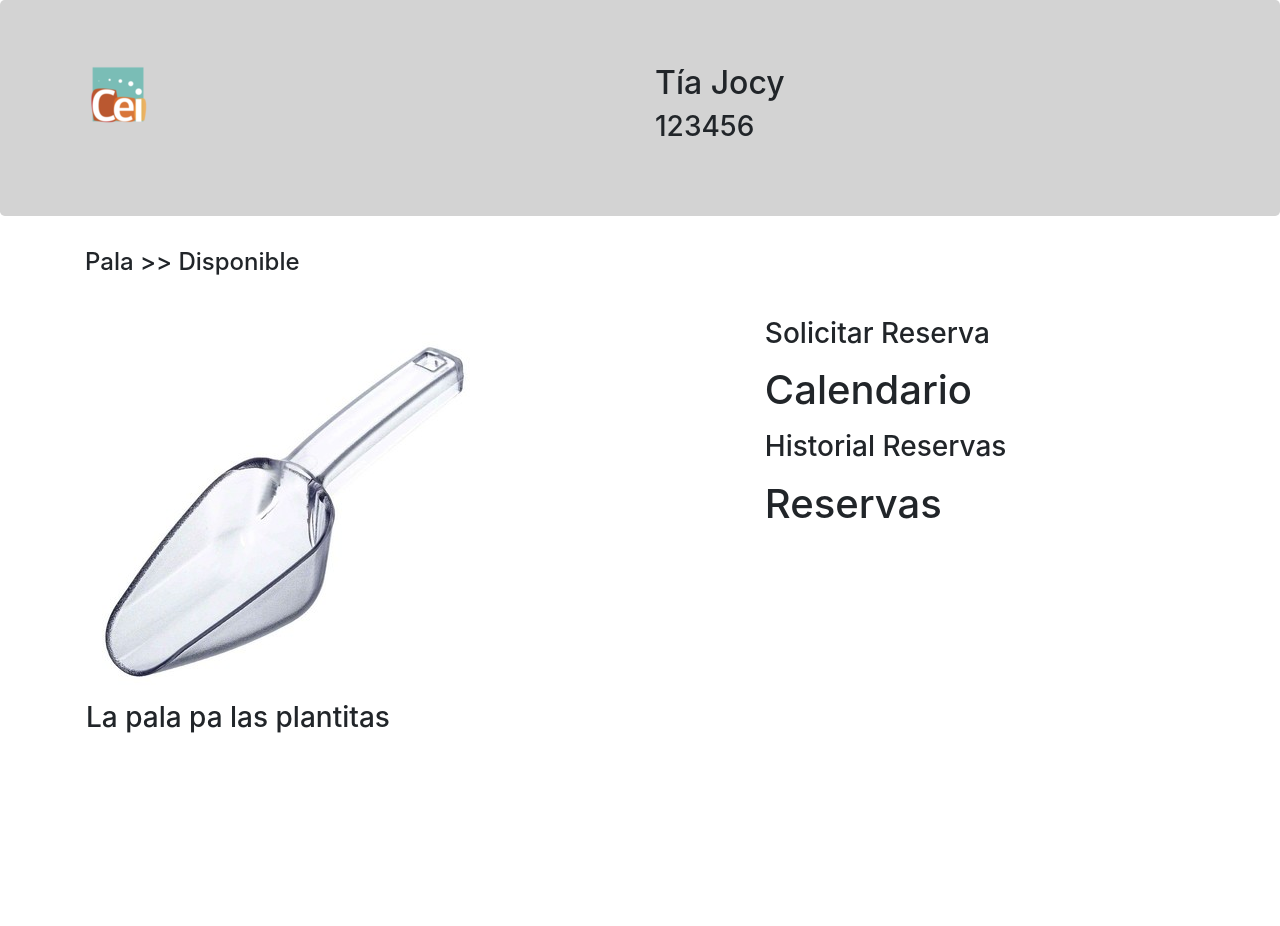
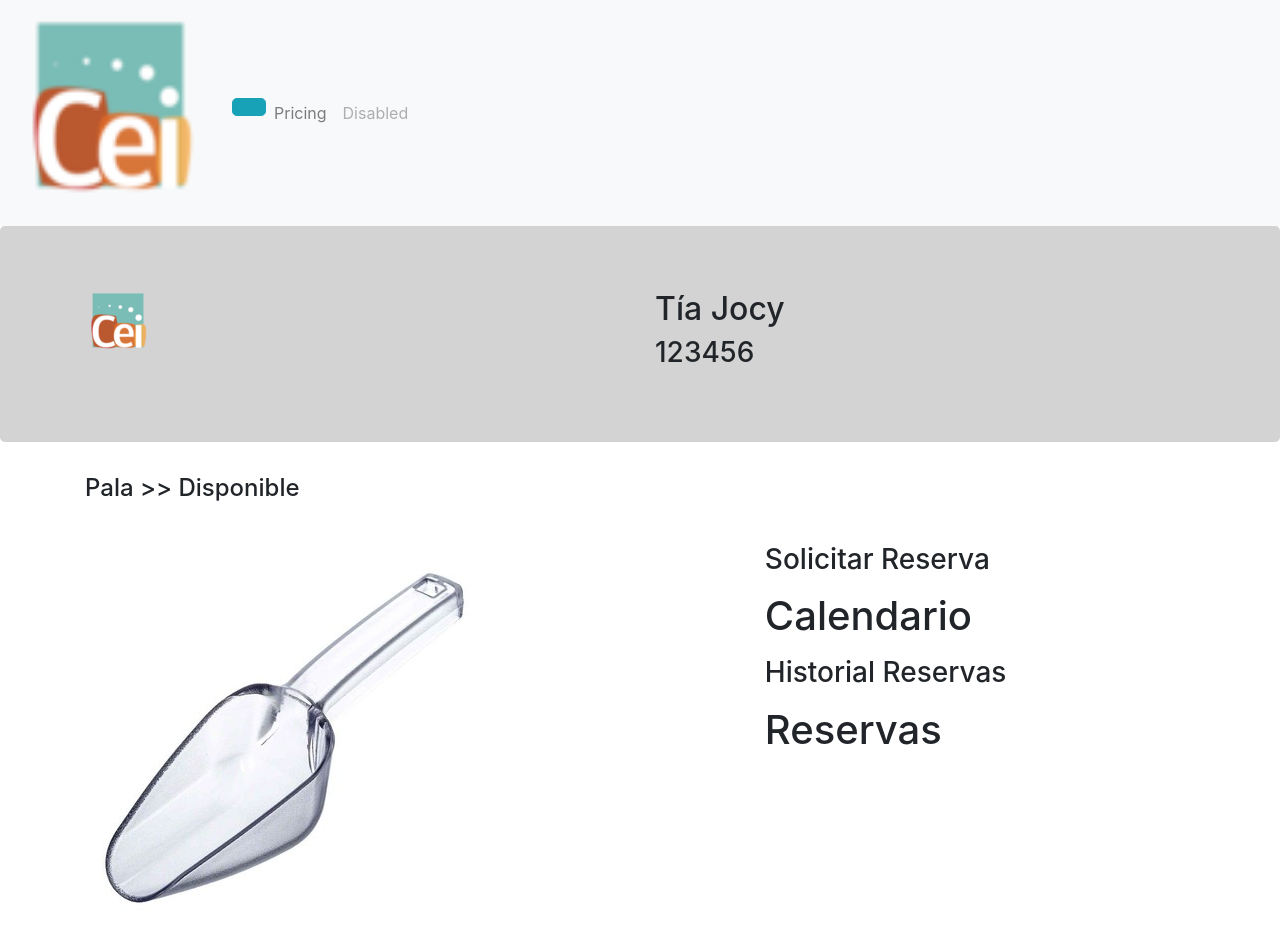
Before and after one commit to DCC-CC4401/2018-1-Simmonds-Manzanilla-T3, a Django app: page /articulos/ in a window 1280 px wide. Shown: the top 926 px of the page. Before the commit the page ends 733 px from the top, so only its background shows below. Run offline with Django 3.2, Linux system fonts and the light colour scheme; data comes from the database, SQL or seed files in the repository; data that the repository does not hold is empty; some libraries are stand-ins or nearby versions.

Commit message:
commit parcial

```diff
--- a/templates/base.html
+++ b/templates/base.html
@@ -5,6 +5,7 @@
     {% load static %}
     <meta name="viewport" content="width=device-width, initial-scale=1">
     {% bootstrap_css %}
+    {% bootstrap_javascript %}
     <link rel="stylesheet" href="../articulos/templates/articulos/style.css">
     {% block head %}
     {% endblock %}
@@ -13,6 +14,31 @@
 </head>
 <body>
     <header>
+        <nav class="navbar navbar-expand-lg navbar-light bg-light">
+            <a class="navbar-brand" href="#">
+                <img src={% static "images/logocei.png" %} width="200" height="200" alt="">
+            </a>
+            <button class="navbar-toggler" type="button" data-toggle="collapse" data-target="#navbarNav" aria-controls="navbarNav" aria-expanded="false" aria-label="Toggle navigation">
+                <span class="navbar-toggler-icon"></span>
+            </button>
+            <div class="collapse navbar-collapse" id="navbarNav">
+                <ul class="navbar-nav">
+                  <li class="nav-item">
+                    <a href="#" class="btn btn-info btn-lg">
+                        <span class="glyphicon glyphicon-envelope"></span>
+                    </a>
+                  </li>
+                  <li class="nav-item">
+                    <a class="nav-link" href="#">Pricing</a>
+                  </li>
+                  <li class="nav-item">
+                    <a class="nav-link disabled" href="#">Disabled</a>
+                  </li>
+                </ul>
+            </div>
+        </nav>
+
+
         <div class="jumbotron" style="background:lightgray">
             <div class="container">
                 <div class="row">
```
Also changed, not shown: 1 other file.
